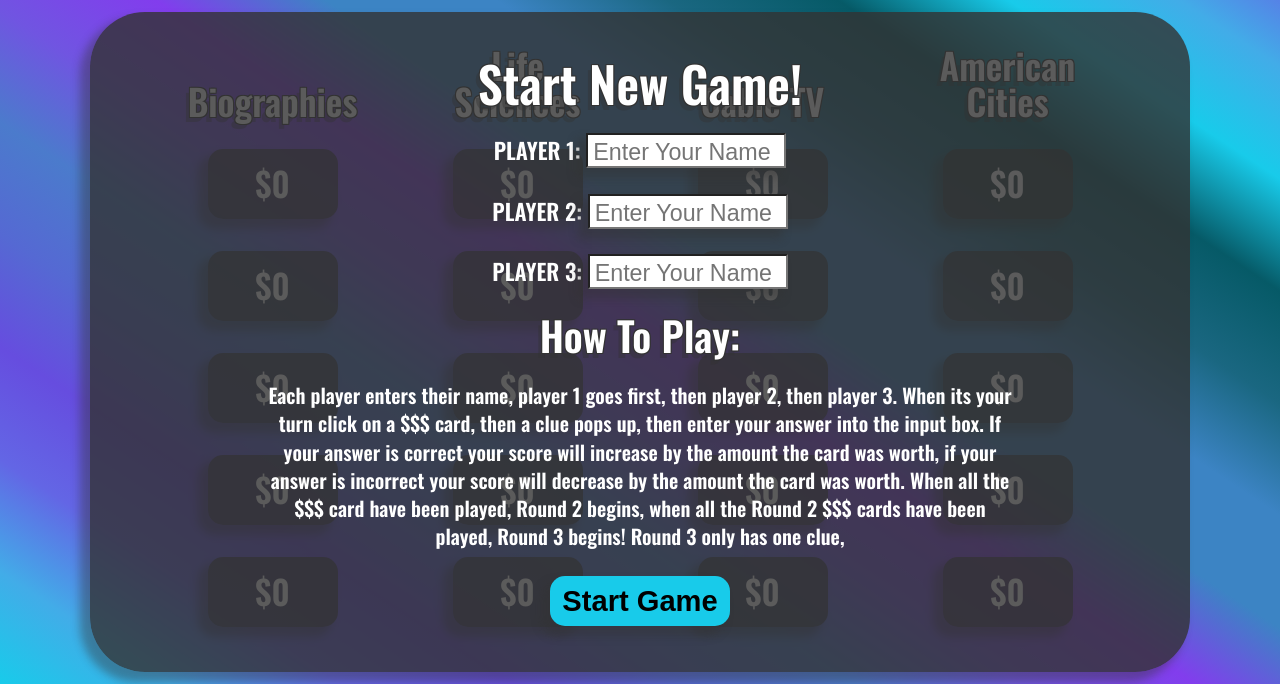
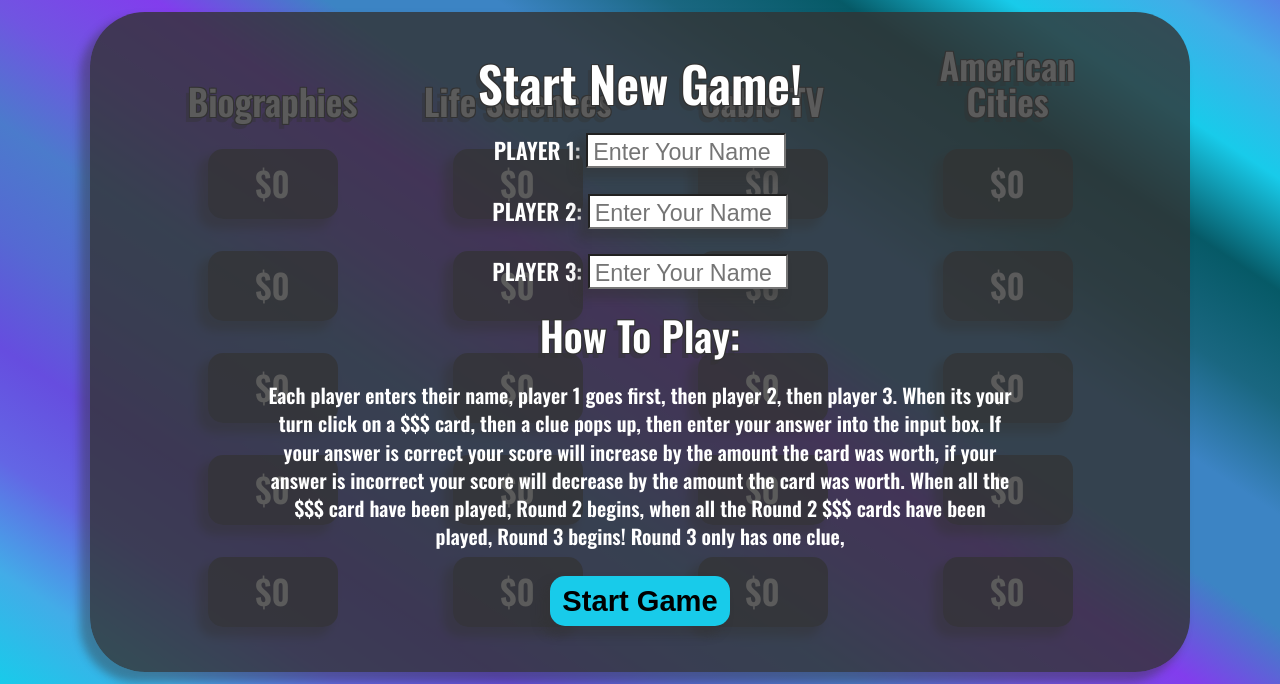
Before and after one commit to jamesb8891/Jeopardy, a website: page index.html in a window 1280 px wide. Shown: the part 158-842 px from the top of the page. Drawn offline with nearby package versions, Linux system fonts and the light colour scheme.

Commit message:
Edit width of catergory titles

```diff
--- a/style.css
+++ b/style.css
@@ -150,6 +150,6 @@ h1 {
 }
 
 .categories {
-  width: 180px;
+  width: 195px;
   text-align: center;
 }
```
